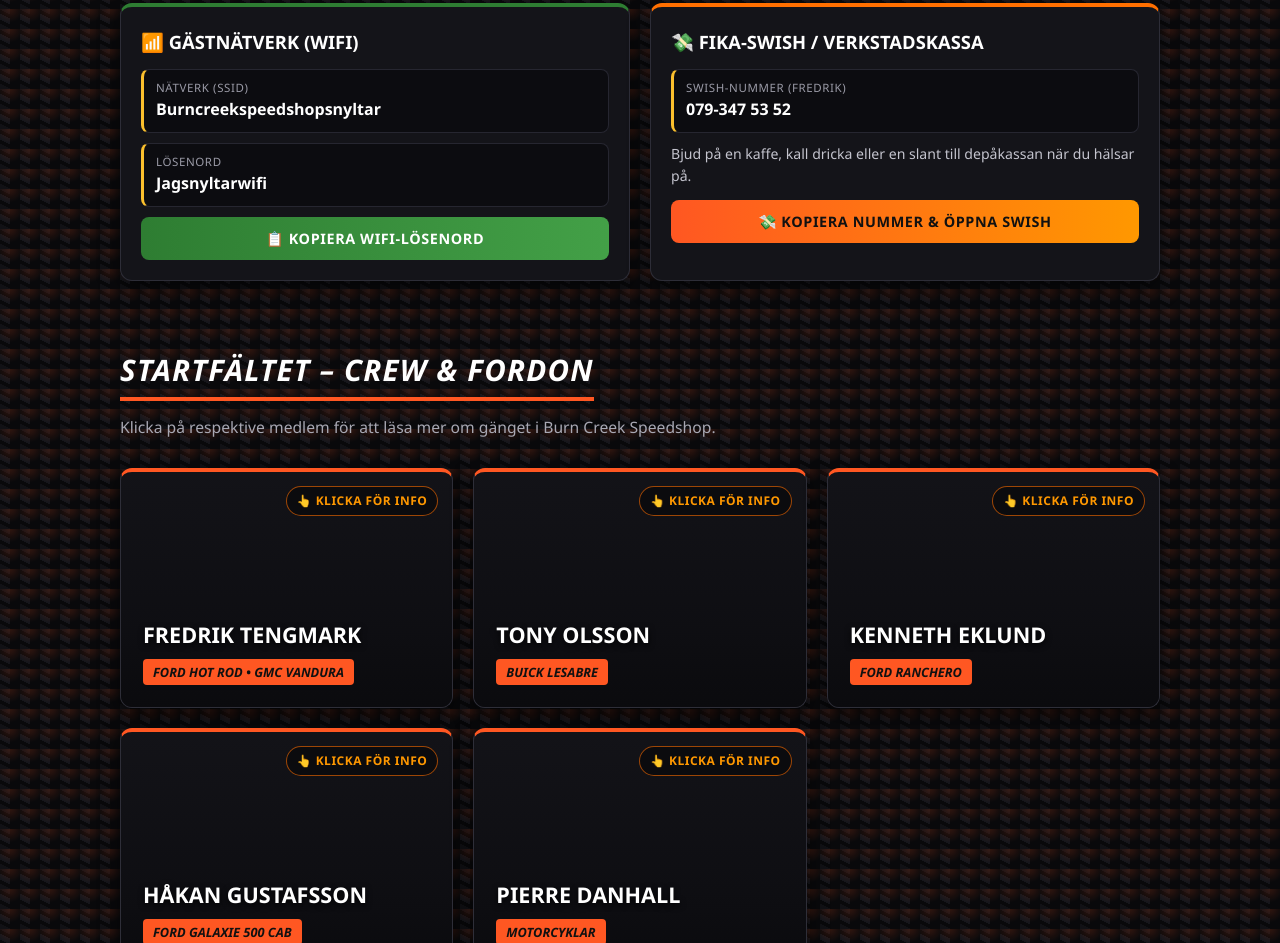
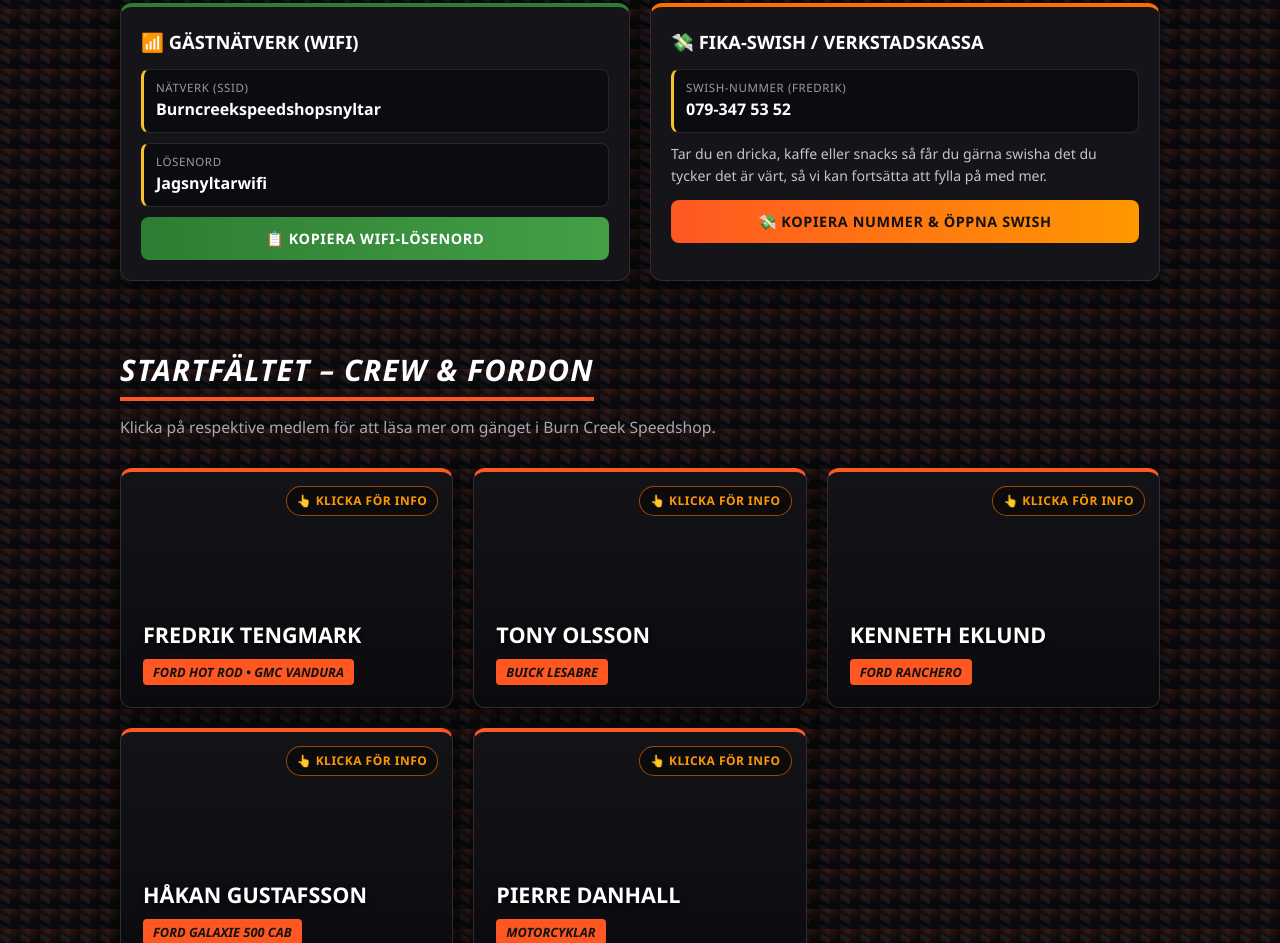
Before and after one commit to fredriktengmark/burn-creek-app, a plain HTML site: page website.html in a window 1280 px wide. Shown: the part 1191-2134 px from the top of the page. Drawn offline with Linux system fonts and the light colour scheme; no server answers.

Commit message:
Update website.html

```diff
--- a/website.html
+++ b/website.html
@@ -1240,7 +1240,7 @@
           <strong>079-347 53 52</strong>
         </div>
         <p style="margin: 0 0 12px; font-size: 0.88rem; color: #c4c4ce;">
-          Bjud på en kaffe, kall dricka eller en slant till depåkassan när du hälsar på.
+          Tar du en dricka, kaffe eller snacks så får du gärna swisha det du tycker det är värt, så vi kan fortsätta att fylla på med mer.
         </p>
         <button class="action-btn btn-do-swish" onclick="triggerSwish()">💸 Kopiera nummer & Öppna Swish</button>
       </div>
```
